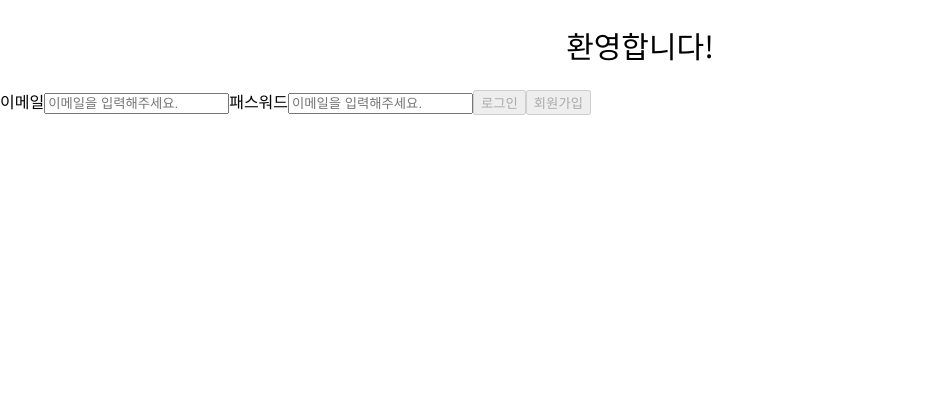
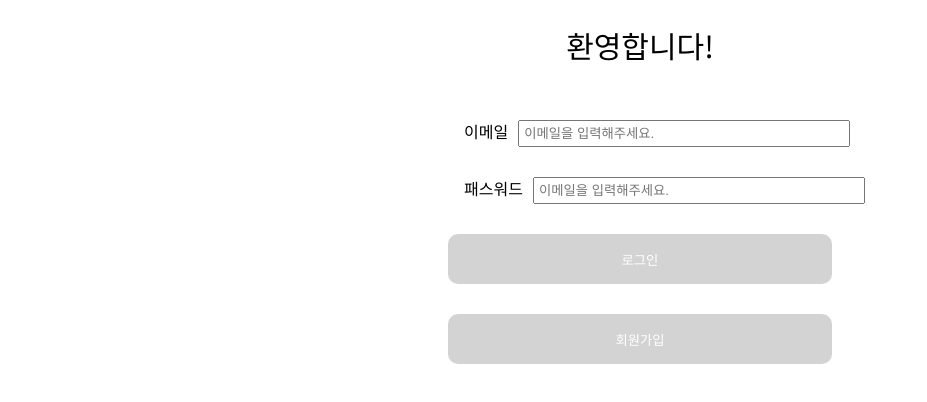
Before and after one commit to happyeveryone96/wanted-pre-onboard-fe, a React (Create React App) app: page / in a window 1280 px wide. Shown: the top 402 px of the page, without its empty margins (0-927 px from the left). Built offline with nearby package versions, Linux system fonts and the light colour scheme.

Commit message:
Modify: 전체적인 스타일 수정

```diff
--- a/src/components/Header.module.scss
+++ b/src/components/Header.module.scss
@@ -2,7 +2,8 @@
   display: flex;
   margin: auto;
   padding: 30px;
-  width: 500px;
+  width: 30vw;
+  min-width: 300px;
   justify-content: space-around;
   .title {
     font-size: 30px;
--- a/src/pages/LoginSignup/LoginSignup.js
+++ b/src/pages/LoginSignup/LoginSignup.js
@@ -1,5 +1,6 @@
 import React, { useState, useEffect } from "react";
 import { useNavigate } from "react-router-dom";
+import css from "./LoginSignup.module.scss";
 
 function LoginSignup(props) {
   const { setIsLogin } = props;
@@ -103,29 +104,43 @@ function LoginSignup(props) {
   }, []);
 
   return (
-    <div>
+    <div className={css.container}>
       <form>
+        <div className={css.email}>
           <label htmlFor="email">이메일</label>
           <input
+            className={css.input}
             value={email}
             onChange={handleEmailInput}
             name="email"
             placeholder="이메일을 입력해주세요."
-          autoComplete="false"
+            autoComplete="off"
           />
+        </div>
+        <div className={css.password}>
           <label htmlFor="password">패스워드</label>
           <input
+            className={css.input}
             value={password}
             onChange={handlePwInput}
             name="password"
             placeholder="이메일을 입력해주세요."
             type="password"
-          autoComplete="false"
+            autoComplete="off"
           />
-        <button disabled={!loginValid} onClick={login}>
+        </div>
+        <button
+          className={!loginValid ? css.disabled : undefined}
+          disabled={!loginValid}
+          onClick={login}
+        >
           로그인
         </button>
-        <button disabled={!loginValid} onClick={signup}>
+        <button
+          className={!loginValid && css.disabled}
+          disabled={!loginValid}
+          onClick={signup}
+        >
           회원가입
         </button>
       </form>
--- /dev/null
+++ b/src/pages/LoginSignup/LoginSignup.module.scss
@@ -0,0 +1,32 @@
+.container {
+  width: 100vw;
+  .email,
+  .password {
+    position: relative;
+    left: 80px;
+    min-width: 300px;
+    width: 40vw;
+    margin: 30px auto;
+  }
+  .input {
+    width: 25vw;
+    outline: 0;
+    padding: 4px;
+    margin: 0 10px;
+  }
+  button {
+    display: block;
+    width: 30vw;
+    height: 50px;
+    border-radius: 10px;
+    border: 0;
+    background-color: lightblue;
+    color: white;
+    margin: 30px auto;
+    cursor: pointer;
+  }
+  .disabled {
+    background-color: lightgray;
+    cursor: not-allowed;
+  }
+}
--- a/src/pages/ToDo/ToDo.module.scss
+++ b/src/pages/ToDo/ToDo.module.scss
@@ -1,6 +1,7 @@
 .container {
-  width: 600px;
+  width: 700px;
   margin: auto;
+
   .input {
     width: 300px;
     padding: 4px;
```
Lines whose indentation alone changed are shown as unchanged.
